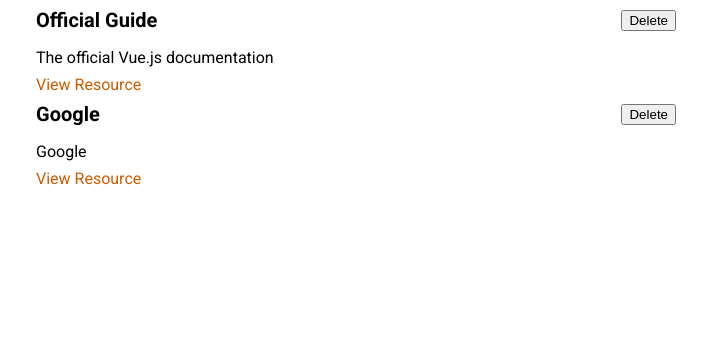
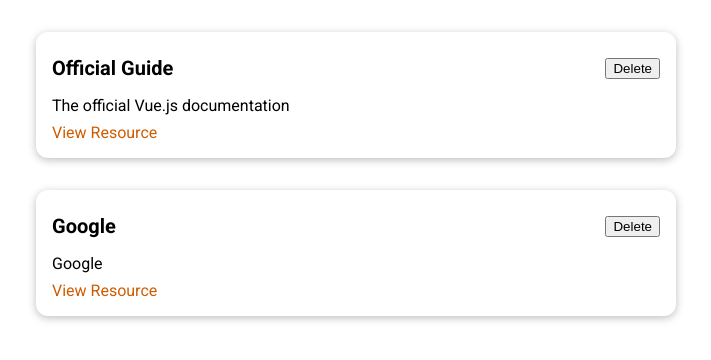
Before and after one commit to romanlesnoy/learning-resources-vue, a Vue app: page / in a window 1280 px wide. Shown: the top 360 px of the page, without its empty margins (284-995 px from the left). Built offline with nearby package versions, Linux system fonts and the light colour scheme.

Commit message:
Add a BaseCard.vue component

```diff
--- a/src/App.vue
+++ b/src/App.vue
@@ -1,5 +1,5 @@
 <template>
-    <stored-resources :resources="storedResources"/>
+    <stored-resources :resources="storedResources" />
 </template>
 
 <script>
--- /dev/null
+++ b/src/components/UI/BaseCard.vue
@@ -0,0 +1,15 @@
+<template>
+    <div>
+        <slot> </slot>
+    </div>
+</template>
+
+<style scoped>
+div {
+    border-radius: 12px;
+    box-shadow: 0 2px 8px rgba(0, 0, 0, 0.26);
+    padding: 1rem;
+    margin: 2rem auto;
+    max-width: 40rem;
+}
+</style>
--- a/src/components/learning-resources/LearningResource.vue
+++ b/src/components/learning-resources/LearningResource.vue
@@ -1,15 +1,15 @@
 <template>
     <li>
-        <div>
+        <base-card>
             <header>
                 <h3>{{ title }}</h3>
                 <button>Delete</button>
             </header>
-        </div>
-        <p>{{ description }}</p>
-        <nav>
-            <a :href="link">View Resource</a>
-        </nav>
+            <p>{{ description }}</p>
+            <nav>
+                <a :href="link">View Resource</a>
+            </nav>
+        </base-card>
     </li>
 </template>
 
```
Also changed, not shown: src/main.js (+9 -3 lines).
